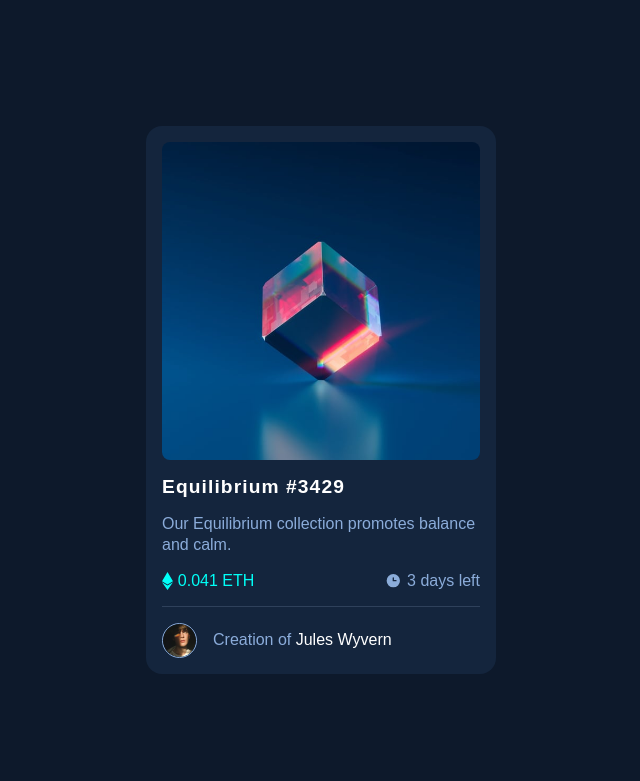
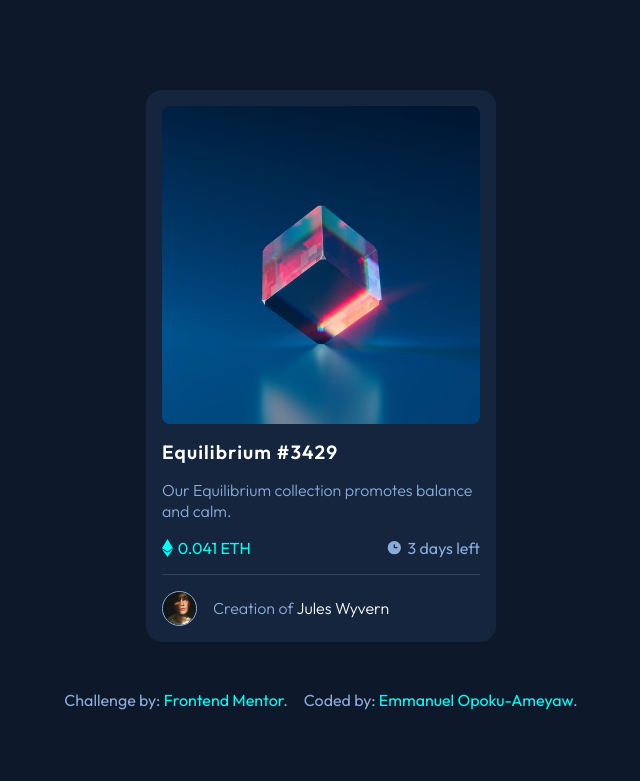
Before and after one commit to the-pro7/nft-preview-card-component-main, a plain HTML site: page index.html in a window 1280 px wide. Shown: the whole page, without its empty margins (319-959 px from the left). Drawn offline with Linux system fonts and the light colour scheme.

Commit message:
added google fonts

```diff
--- a/css/main.css
+++ b/css/main.css
@@ -11,6 +11,11 @@
   --very-dark-blue-card: hsl(216, 50%, 16%);
   --line-color: hsl(215, 32%, 27%);
   --white: hsl(0, 0%, 100%);
+  /* Font weights */
+  --light: 300;
+  --regular: 400;
+  --semi-bold: 600;
+
 }
 
 body {
@@ -19,7 +24,10 @@ body {
   justify-content: center;
   align-items: center;
   min-height: 100vh;
-  font-family: sans-serif;
+  font-family: 'Outfit', sans-serif;
+  font-weight: var(--regular);
+  flex-direction: column;
+  gap: 3em;
 }
 
 a {
@@ -76,7 +84,7 @@ img {
 
 .nft-container__details > .nft-name {
   color: var(--white);
-  font-weight: bold;
+  font-weight: var(--semi-bold);
   font-size: 1.2rem;
   letter-spacing: 1.1px;
   transition: color 300ms ease;
@@ -89,6 +97,7 @@ img {
     margin-top: 1em;
     color: var(--soft-blue);
     line-height: 1.3;
+    font-weight: var(--light);
 }
 
 .nft-container__details > .price-and-time-left {
@@ -129,6 +138,10 @@ img {
     border-radius: 50%;
 }
 
+.nft-container__author > .author {
+  font-weight: var(--light);
+}
+
 .nft-container__author > .author a{
     color: var(--white);
     transition: all 300ms ease;
@@ -138,3 +151,12 @@ img {
     }
 
 }
+
+.attribution {
+  color: var(--soft-blue);
+  display: flex;
+  gap: 1em;
+}
+.attribution span a {
+  color: var(--cyan);
+}
--- a/index.html
+++ b/index.html
@@ -14,8 +14,12 @@
 
     <title>Frontend Mentor | NFT preview card component</title>
     <link rel="stylesheet" href="./css/main.css" />
-
-    <!-- Feel free to remove these styles or customise in your own stylesheet 👍 -->
+    <link rel="preconnect" href="https://fonts.googleapis.com" />
+    <link rel="preconnect" href="https://fonts.gstatic.com" crossorigin />
+    <link
+      href="https://fonts.googleapis.com/css2?family=Outfit:wght@300;400;600&display=swap"
+      rel="stylesheet"
+    />
   </head>
   <body>
     <div class="nft-container">
@@ -24,7 +28,7 @@
           <img src="./images/image-equilibrium.jpg" alt="Equilibrium image" />
         </div>
         <div class="overlay">
-        <img src="./images/icon-view.svg" alt="View Overlay">
+          <img src="./images/icon-view.svg" alt="View Overlay" />
         </div>
       </div>
       <div class="nft-container__details">
@@ -34,7 +38,7 @@
         </p>
         <div class="price-and-time-left">
           <p class="price">
-            <img src="./images/icon-ethereum.svg" />
+            <img src="./images/icon-ethereum.svg" alt="Etherium image" />
             0.041 ETH
           </p>
           <p class="time-left">
@@ -49,9 +53,17 @@
       </div>
     </div>
 
-    <!-- <div class="attribution">
-    Challenge by <a href="https://www.frontendmentor.io?ref=challenge" target="_blank">Frontend Mentor</a>.
-    Coded by <a href="#">Your Name Here</a>.
-  </div> -->
+    <div class="attribution">
+      <span>
+        Challenge by:
+        <a
+          href="https://www.frontendmentor.io?ref=challenge"
+          target="_blank"
+          rel="noopener"
+          >Frontend Mentor</a
+        >.
+      </span>
+      <span>Coded by: <a href="https://www.github.com/the-pro7" target="_blank" rel="noopener"> Emmanuel Opoku-Ameyaw</a>.</span>
+    </div>
   </body>
 </html>
```
Lines whose indentation alone changed are shown as unchanged.
